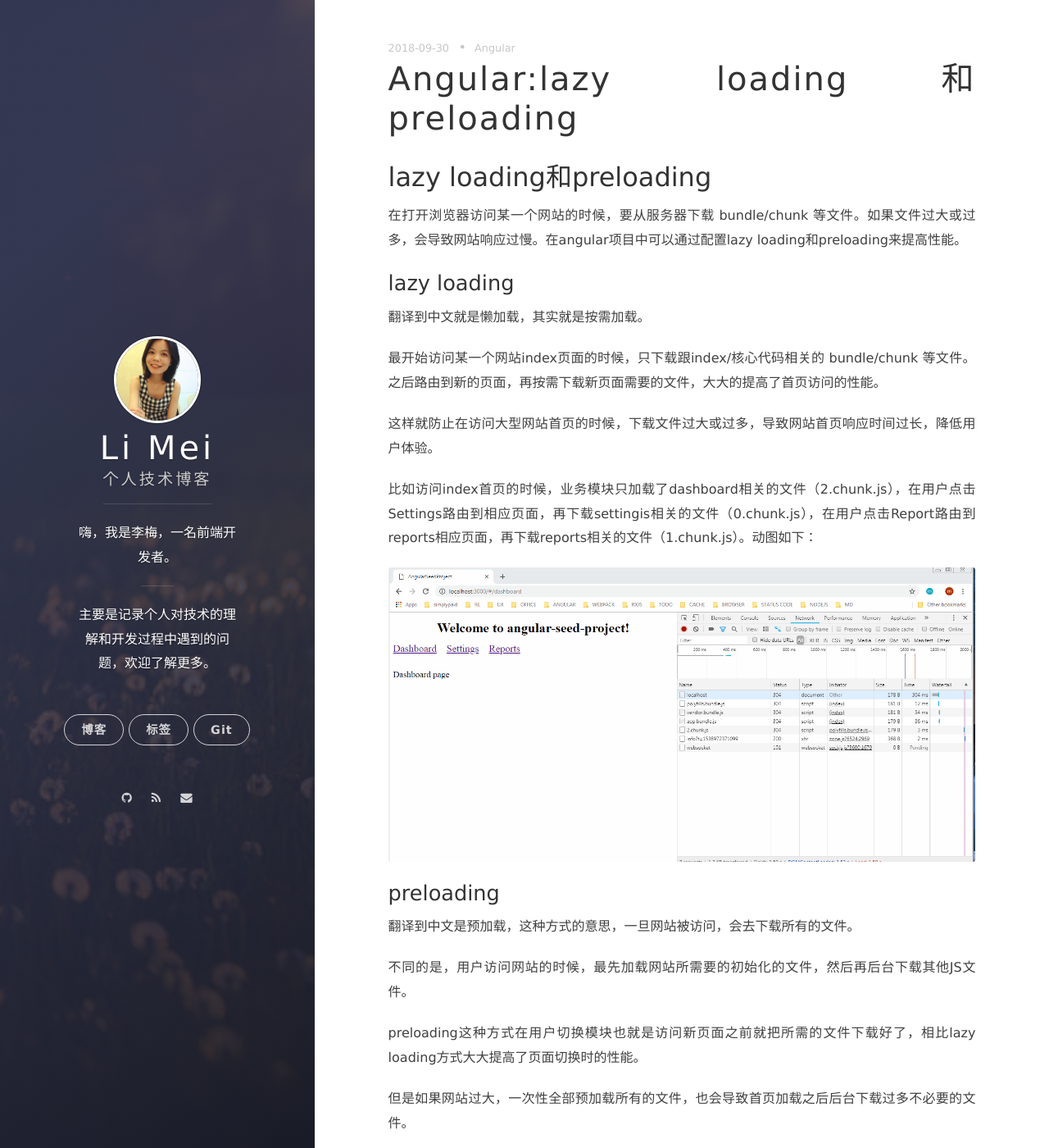
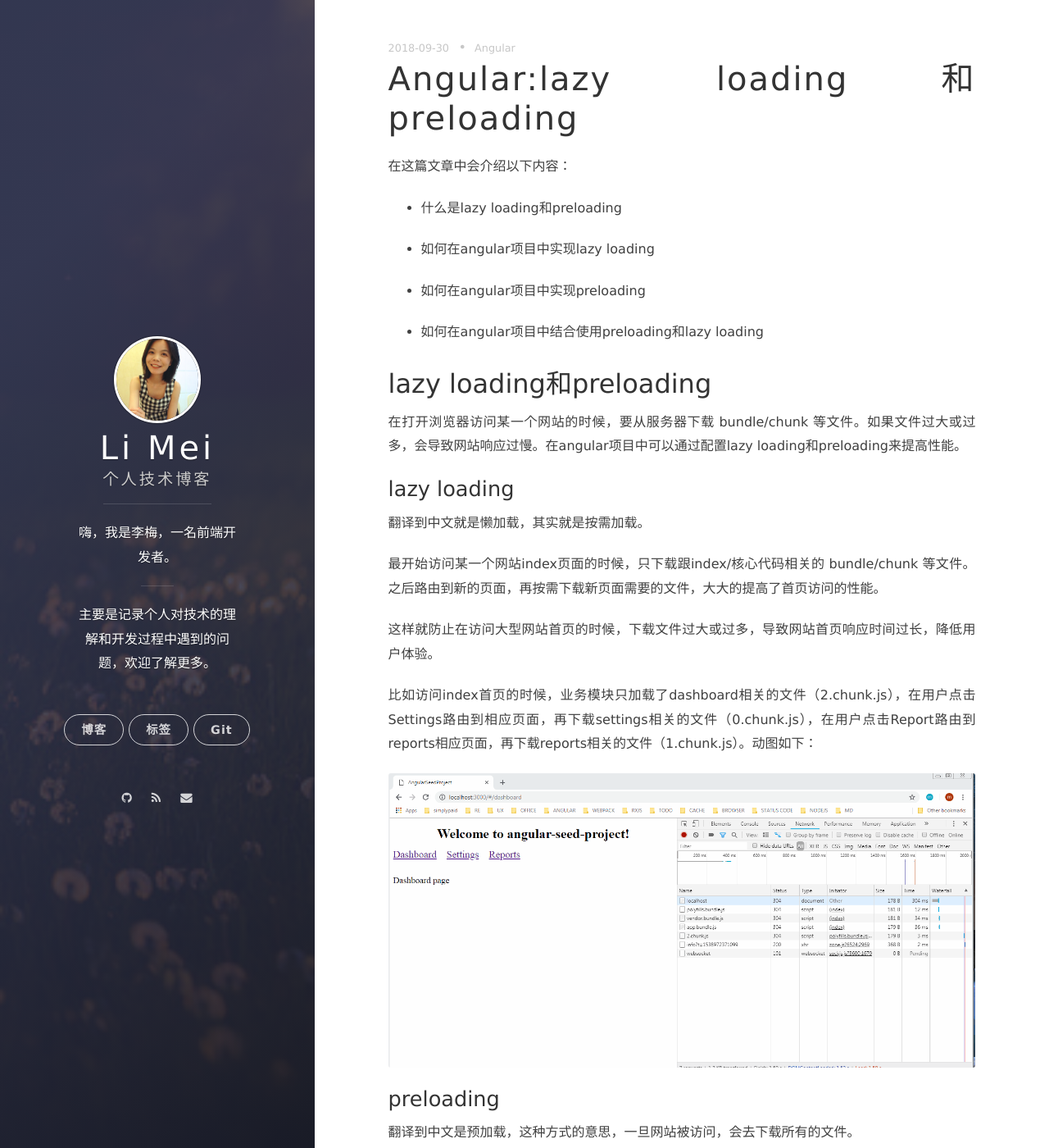
Before and after one commit to LiMeii/LiMeii.github.io, a Jekyll site: the page built from _posts/2018-09-30-angular-lazy-loading.md, in a window 1280 px wide and 1400 px high. Shown: the whole window at 82% size. Built offline with Jekyll 4.4.1, drawn with Linux system fonts in a browser that asks for light colours; nearby versions of some CDN libraries; some of the changed text lies outside the part shown.

Commit message:
update lazyloading post

````diff
--- a/_posts/2018-09-30-angular-lazy-loading.md
+++ b/_posts/2018-09-30-angular-lazy-loading.md
@@ -3,6 +3,14 @@
 tags: Angular
 layout: post
 ---
+在这篇文章中会介绍以下内容：
+- 什么是lazy loading和preloading
+
+- 如何在angular项目中实现lazy loading
+
+- 如何在angular项目中实现preloading
+
+- 如何在angular项目中结合使用preloading和lazy loading
 
 ## lazy loading和preloading
 
@@ -15,7 +23,7 @@
 
 这样就防止在访问大型网站首页的时候，下载文件过大或过多，导致网站首页响应时间过长，降低用户体验。
 
-比如访问index首页的时候，业务模块只加载了dashboard相关的文件（2.chunk.js），在用户点击Settings路由到相应页面，再下载settingis相关的文件（0.chunk.js），在用户点击Report路由到reports相应页面，再下载reports相关的文件（1.chunk.js）。动图如下：
+比如访问index首页的时候，业务模块只加载了dashboard相关的文件（2.chunk.js），在用户点击Settings路由到相应页面，再下载settings相关的文件（0.chunk.js），在用户点击Report路由到reports相应页面，再下载reports相关的文件（1.chunk.js）。动图如下：
 
 ![angular lazy loading](https://limeii.github.io/assets/images/posts/angular/angular-lazy-loading.gif){:height="100%" width="100%"}
 
@@ -59,6 +67,8 @@
 在用angular cli创建这个项目之后，再用‘ne eject’把angular内置的webpack配置文件弹出来，然后重写了webpack配置文件。
 </p>
 </blockquote>
+
+完整代码可以在 [angular-seed-project](https://github.com/LiMeii/angular-seed-project) 中查看，在源码中把路由代码单独提取到app-routing.module.ts文件中了。
 
 ### 第一步，在webpack中配置代码切割
 
@@ -174,6 +181,7 @@
 
 ```
 在文章最开始就提到，一般我们不需要所有文件都预加载，而是最核心的文件预加载以后，在按需加载业务模块代码。
+这就要求在项目中结合使用preloading和lazy loading。
 
 ## 如何在angular中结合使用preloading和lazy loading
 angular中默认只有PreloadAllModules这个选择，如果需要预加载一部分代码，就需要自己写代码来实现。
@@ -215,4 +223,4 @@
     })
     export class AppModule {}
 ```
-这就表示dashboard会预加载，而其他两个模块会按需加载。
+这就表示dashboard会预加载（preloading），而其他两个模块会按需加载（lazy loading）。
````
Also changed, not shown: other parts of _posts/2018-09-30-angular-lazy-loading.md (+0 -3 lines), tag.md (+2 -2 lines).
